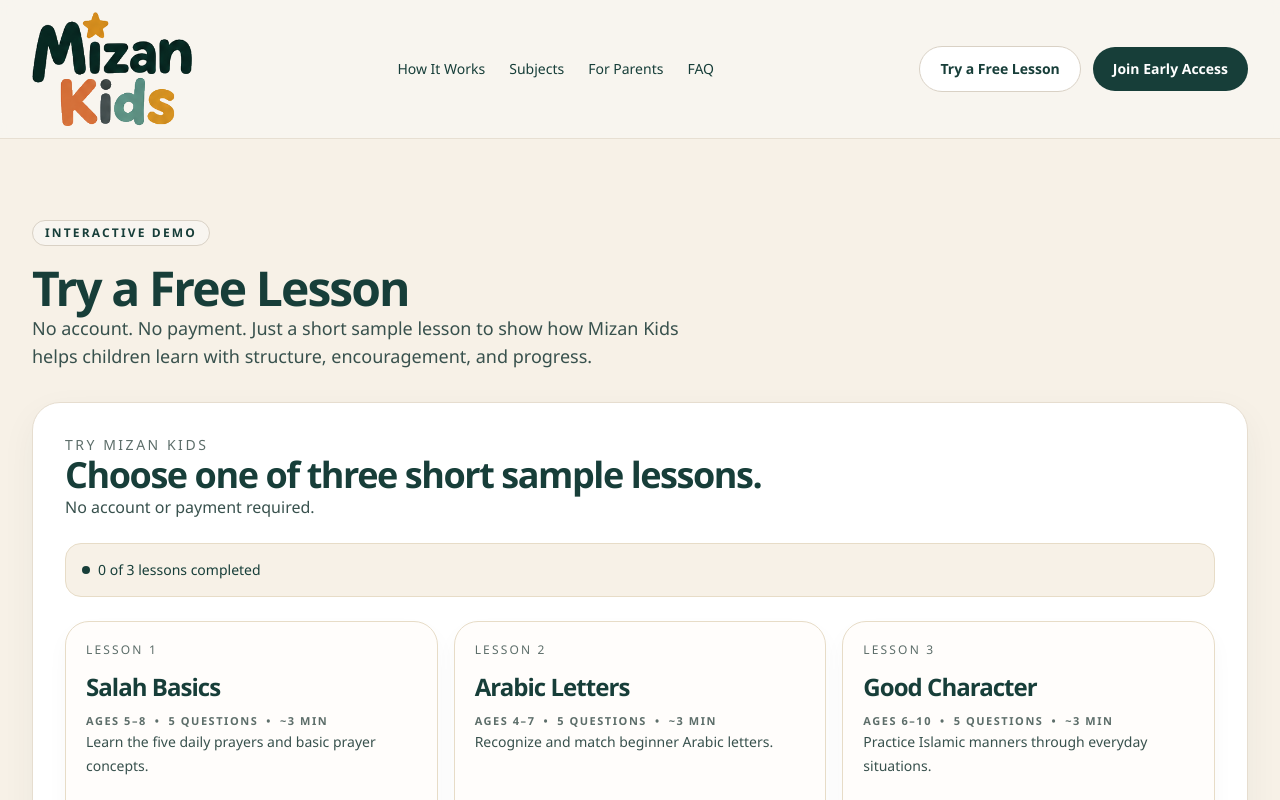
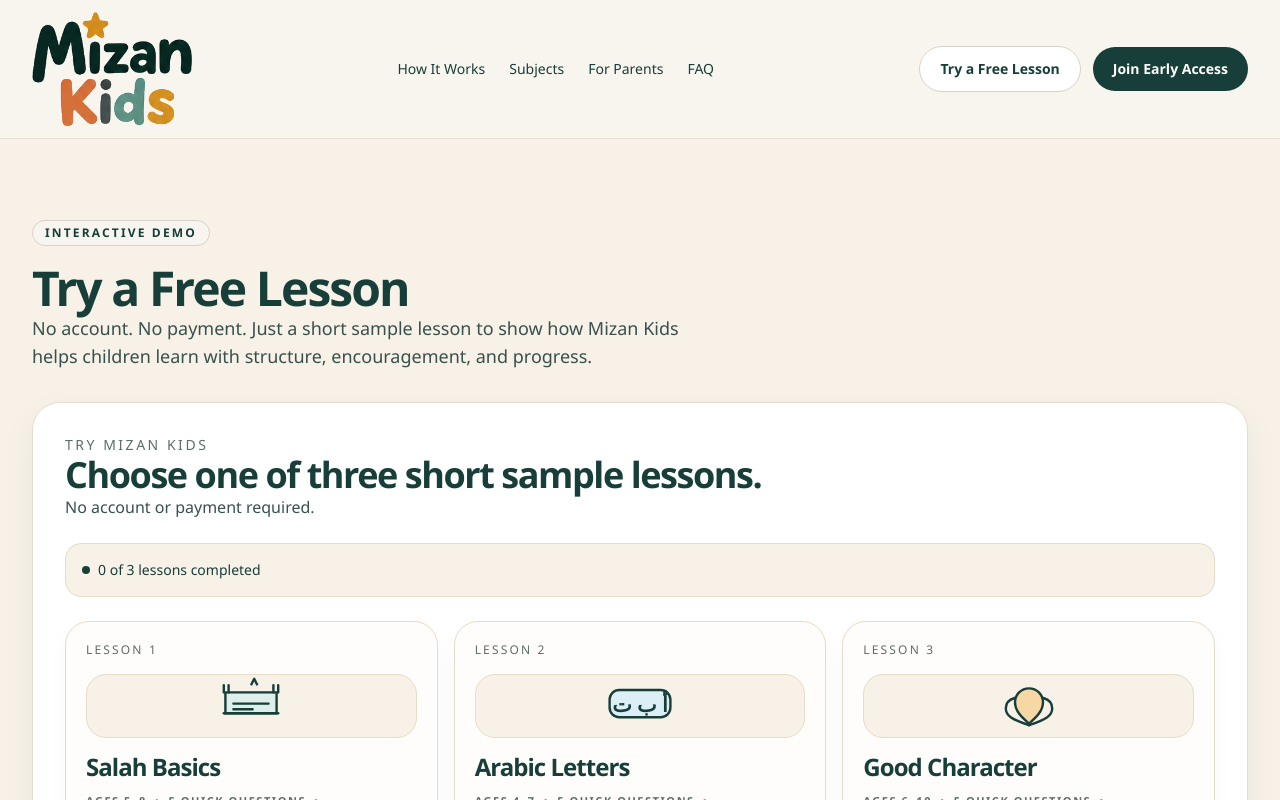
Before and after one commit to uzrsyd/mizan-kids, a Next.js app: page /demo in a window 1280 px wide. Shown: the top 800 px of the page. Built offline with nearby package versions, Linux system fonts and the light colour scheme.

Commit message:
Final frontend product polish pass

```diff
--- a/components/demo/interactive-demo.tsx
+++ b/components/demo/interactive-demo.tsx
@@ -1,6 +1,6 @@
 "use client";
 
-import { useState } from "react";
+import { useEffect, useState } from "react";
 
 import { Button } from "@/components/ui/button";
 import { Card } from "@/components/ui/card";
@@ -35,7 +35,7 @@
         id: "salah-order",
         prompt: "Put the five daily prayers in order.",
         type: "tap-rank",
-        options: ["Fajr", "Dhuhr", "Asr", "Maghrib", "Isha"],
+        options: ["Maghrib", "Fajr", "Isha", "Dhuhr", "Asr"],
         correct: ["Fajr", "Dhuhr", "Asr", "Maghrib", "Isha"],
         explanation: "Fajr comes first, followed by Dhuhr, Asr, Maghrib, and Isha.",
       },
@@ -175,6 +175,8 @@
   return Array.isArray(question.correct) ? question.correct : [question.correct];
 }
 
+const DEMO_STORAGE_KEY = "mizan-kids-demo-progress-v1";
+
 export function InteractiveDemo() {
   const [view, setView] = useState<"landing" | "lesson" | "summary" | "all-complete">("landing");
   const [lessonIndex, setLessonIndex] = useState(0);
@@ -186,8 +188,37 @@
   const [explanation, setExplanation] = useState<string | null>(null);
   const [isAnswerCorrect, setIsAnswerCorrect] = useState<boolean | null>(null);
   const [correctCount, setCorrectCount] = useState(0);
-  const [completedLessons, setCompletedLessons] = useState<string[]>([]);
-  const [lessonScores, setLessonScores] = useState<Record<string, number>>({});
+  const [completedLessons, setCompletedLessons] = useState<string[]>(() => {
+    if (typeof window === "undefined") return [];
+
+    try {
+      const saved = window.sessionStorage.getItem(DEMO_STORAGE_KEY);
+      if (!saved) return [];
+
+      const parsed = JSON.parse(saved) as { completedLessons?: string[] };
+      return Array.isArray(parsed.completedLessons) ? parsed.completedLessons : [];
+    } catch {
+      return [];
+    }
+  });
+  const [lessonScores, setLessonScores] = useState<Record<string, number>>(() => {
+    if (typeof window === "undefined") return {};
+
+    try {
+      const saved = window.sessionStorage.getItem(DEMO_STORAGE_KEY);
+      if (!saved) return {};
+
+      const parsed = JSON.parse(saved) as { lessonScores?: Record<string, number> };
+      return parsed.lessonScores ?? {};
+    } catch {
+      return {};
+    }
+  });
+
+  useEffect(() => {
+    if (typeof window === "undefined") return;
+    window.sessionStorage.setItem(DEMO_STORAGE_KEY, JSON.stringify({ completedLessons, lessonScores }));
+  }, [completedLessons, lessonScores]);
 
   const activeLesson = lessons[lessonIndex];
   const activeQuestion = activeLesson.questions[questionIndex];
@@ -273,11 +304,51 @@
     setIsAnswerCorrect(null);
   }
 
+  function renderLessonIllustration(lessonId: string) {
+    const base = "h-16 w-full rounded-[20px] border border-[#E7DCC7] bg-[#F7F1E7] p-3";
+
+    switch (lessonId) {
+      case "salah-basics":
+        return (
+          <div className={`${base} flex items-center justify-center`}>
+            <svg viewBox="0 0 120 80" className="h-16 w-full max-w-[140px]" aria-hidden="true">
+              <path d="M28 49h64V23H28z" fill="#DDEEEB" stroke="#173E39" strokeWidth="3" rx="8" />
+              <path d="M26 49h68" stroke="#173E39" strokeWidth="3" strokeLinecap="round" />
+              <path d="M32 23V14M88 23V14M26 23V14M94 23V14" stroke="#173E39" strokeWidth="3" strokeLinecap="round" />
+              <path d="M38 37h44M38 44h24" stroke="#173E39" strokeWidth="3" strokeLinecap="round" />
+              <path d="M60 14l4-8 4 8" fill="none" stroke="#173E39" strokeWidth="3" strokeLinejoin="round" />
+            </svg>
+          </div>
+        );
+      case "arabic-letters":
+        return (
+          <div className={`${base} flex items-center justify-center`}>
+            <svg viewBox="0 0 120 80" className="h-16 w-full max-w-[140px]" aria-hidden="true">
+              <rect x="22" y="20" width="76" height="34" rx="12" fill="#DDEFF6" stroke="#173E39" strokeWidth="3" />
+              <text x="60" y="47" textAnchor="middle" fontSize="26" fontWeight="700" fill="#173E39" fontFamily="serif">أ ب ت</text>
+            </svg>
+          </div>
+        );
+      case "good-character":
+        return (
+          <div className={`${base} flex items-center justify-center`}>
+            <svg viewBox="0 0 120 80" className="h-16 w-full max-w-[140px]" aria-hidden="true">
+              <path d="M60 18c-9.6 0-17.5 7.7-17.5 17.3C42.5 46.2 50.8 54 60 62c9.2-8 17.5-15.8 17.5-26.7C77.5 25.7 69.6 18 60 18Z" fill="#F7D8A5" stroke="#173E39" strokeWidth="3" strokeLinejoin="round" />
+              <path d="M42 30c-7 2-11 7-11 13 0 9 8 14 29 21" fill="none" stroke="#173E39" strokeWidth="3" strokeLinecap="round" />
+              <path d="M78 30c7 2 11 7 11 13 0 9-8 14-29 21" fill="none" stroke="#173E39" strokeWidth="3" strokeLinecap="round" />
+            </svg>
+          </div>
+        );
+      default:
+        return null;
+    }
+  }
+
   function renderQuestion() {
     if (activeQuestion.type === "tap-rank") {
       return (
         <div className="space-y-4">
-          <div className="grid gap-3 sm:grid-cols-2">
+          <div className="mx-auto grid max-w-[700px] gap-3">
             {activeQuestion.options?.map((option) => {
               const selectedIndex = selectedOrder.indexOf(option);
               return (
@@ -315,7 +386,7 @@
 
     if (activeQuestion.type === "matching") {
       return (
-        <div className="grid gap-3 sm:grid-cols-3">
+        <div className="mx-auto grid max-w-[700px] gap-3 sm:grid-cols-2">
           {activeQuestion.options?.map((option) => (
             <button
               key={option}
@@ -338,7 +409,7 @@
     }
 
     return (
-      <div className="grid gap-3 sm:grid-cols-2">
+      <div className="mx-auto grid max-w-[700px] gap-3">
         {activeQuestion.options?.map((option) => (
           <button
             key={option}
@@ -391,14 +462,16 @@
                     ) : null}
                   </div>
 
+                  <div className="mb-4">{renderLessonIllustration(lesson.id)}</div>
+
                   <div className="flex-1">
                     <h3 className="text-2xl font-black text-[#173E39]">{lesson.title}</h3>
                     <div className="mt-3 flex flex-wrap items-center gap-2 text-[11px] font-semibold uppercase tracking-[0.14em] text-[#5D6E6A]">
                       <span>{lesson.age}</span>
                       <span>•</span>
-                      <span>5 questions</span>
+                      <span>5 quick questions</span>
                       <span>•</span>
-                      <span>~3 min</span>
+                      <span>About 3 min</span>
                     </div>
                     <p className="mt-4 text-sm leading-6 text-[#38514d]">{lesson.summary}</p>
                   </div>
--- a/config/marketing.ts
+++ b/config/marketing.ts
@@ -73,7 +73,7 @@
   {
     question: "Do children need their own email?",
     answer:
-      "No. One parent email is enough for Early Access; children do not need their own email address to join the family list.",
+      "No. Children won’t need their own email. When Mizan Kids launches, learner profiles will live under the parent or guardian account.",
   },
   {
     question: "Can I add more than one child?",
@@ -83,7 +83,7 @@
   {
     question: "What happens after I join Early Access?",
     answer:
-      "You’ll be added to the Early Access list and receive updates about launch timing, activation details, and access information as the platform nears launch.",
+      "We’ll send you a confirmation email so you know you’re on the list. Near launch, we’ll email you with instructions for activating your 30 free days.",
   },
   {
     question: "How do the 30 free days work?",
```
Also changed, not shown: app/page.tsx (+7 -20 lines).
